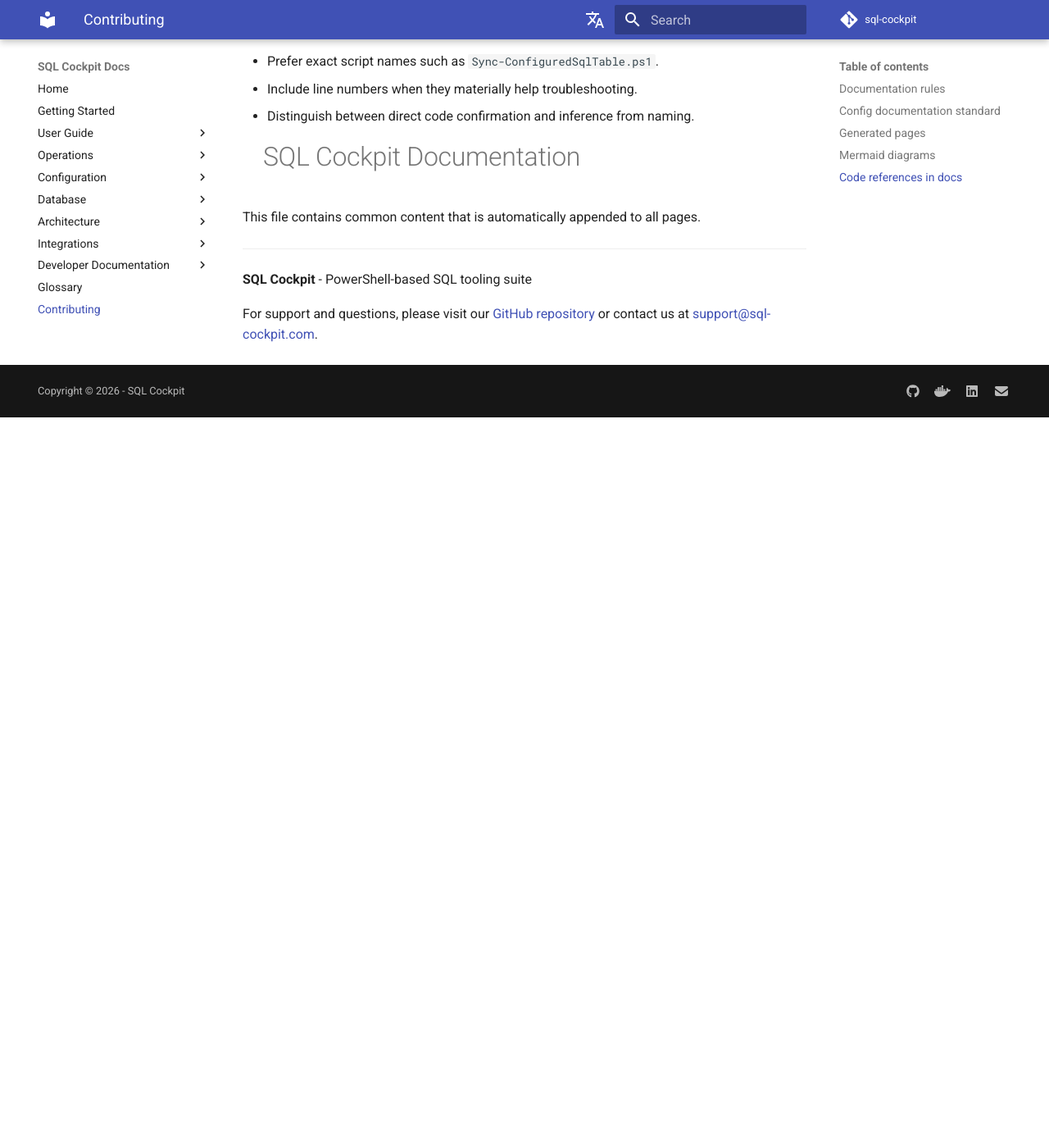
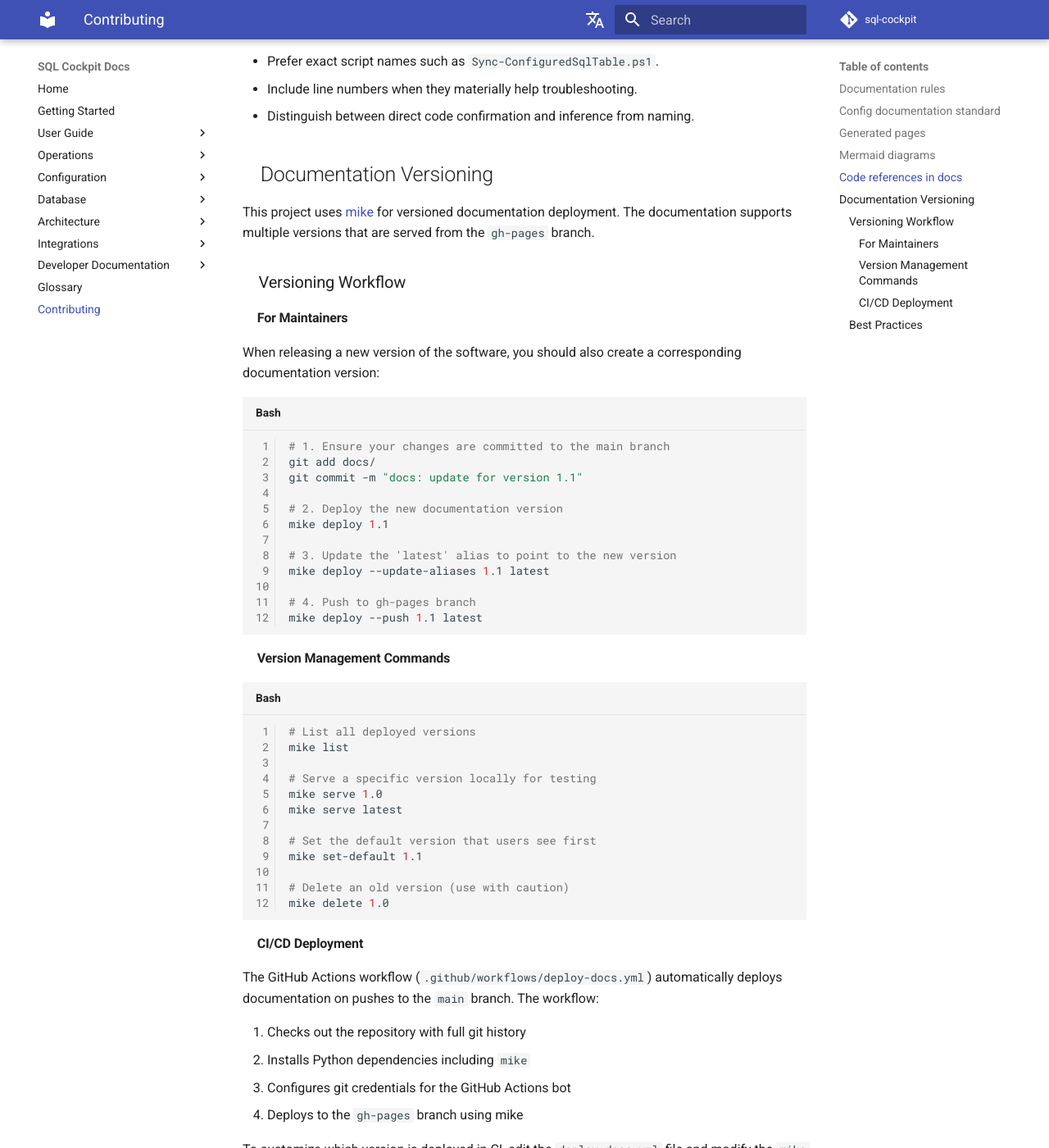
Before and after one commit to sql-cockpit/sql-cockpit-docs-source, an MkDocs documentation site: the page built from docs/CONTRIBUTING.md, in a window 1280 px wide and 1400 px high, scrolled down 1576 px. Shown: the whole window at 82% size. Built offline with MkDocs 1.6.1 and Material for MkDocs 9.7.7, drawn with Linux system fonts in a browser that asks for light colours; comment, search, counter and statistics services are not loaded; the version menu is left out; before the commit the page ends 2085 px from its top, so only the background shows below that; some of the changed text lies outside the part shown.

Commit message:
Add documentation versioning guide and update README and contributing guides
- Added VERSIONING.md with comprehensive mike documentation versioning guide covering setup, local development, CI/CD integration, and best practices
- Updated README.md with documentation versioning section explaining mike usage and version management commands
- Enhanced CONTRIBUTING.md with detailed documentation versioning workflow for maintainers and CI/CD deployment information
- Modified mkdocs.yml to enable mike plugin for versioning support with version selector configuration
- Updated deploy-docs.yml workflow to use mike for automated documentation deployment
- Expanded .gitignore with comprehensive ignore patterns for various file types and temporary files
- Updated docs/index.md to include link to versioning guide in documentation sections

The changes provide complete documentation versioning capabilities using mike with proper integration into the development workflow and automated deployment processes.

````diff
--- a/docs/CONTRIBUTING.md
+++ b/docs/CONTRIBUTING.md
@@ -51,3 +51,65 @@
 - Prefer exact script names such as `Sync-ConfiguredSqlTable.ps1`.
 - Include line numbers when they materially help troubleshooting.
 - Distinguish between direct code confirmation and inference from naming.
+
+## Documentation Versioning
+
+This project uses [mike](https://github.com/jimporter/mike) for versioned documentation deployment. The documentation supports multiple versions that are served from the `gh-pages` branch.
+
+### Versioning Workflow
+
+#### For Maintainers
+
+When releasing a new version of the software, you should also create a corresponding documentation version:
+
+```bash
+# 1. Ensure your changes are committed to the main branch
+git add docs/
+git commit -m "docs: update for version 1.1"
+
+# 2. Deploy the new documentation version
+mike deploy 1.1
+
+# 3. Update the 'latest' alias to point to the new version
+mike deploy --update-aliases 1.1 latest
+
+# 4. Push to gh-pages branch
+mike deploy --push 1.1 latest
+```
+
+#### Version Management Commands
+
+```bash
+# List all deployed versions
+mike list
+
+# Serve a specific version locally for testing
+mike serve 1.0
+mike serve latest
+
+# Set the default version that users see first
+mike set-default 1.1
+
+# Delete an old version (use with caution)
+mike delete 1.0
+```
+
+#### CI/CD Deployment
+
+The GitHub Actions workflow (`.github/workflows/deploy-docs.yml`) automatically deploys documentation on pushes to the `main` branch. The workflow:
+
+1. Checks out the repository with full git history
+2. Installs Python dependencies including `mike`
+3. Configures git credentials for the GitHub Actions bot
+4. Deploys to the `gh-pages` branch using mike
+
+To customize which version is deployed in CI, edit the `deploy-docs.yml` file and modify the `mike deploy` command arguments.
+
+### Best Practices
+
+- **Semantic Versioning**: Use semantic versioning for documentation versions (e.g., `1.0`, `1.1`, `2.0`)
+- **Latest Alias**: Always keep the `latest` alias pointing to the most recent stable version
+- **Backwards Compatibility**: When making breaking changes to documentation structure, consider maintaining older versions for reference
+- **Testing**: Always test new versions locally with `mike serve <version>` before deploying
+
+For more information, see the [mike documentation](https://github.com/jimporter/mike#readme).
--- a/mkdocs.yml
+++ b/mkdocs.yml
@@ -109,6 +109,7 @@
     - Overview: developer/index.md
     - System Map: developer/system-map.md
     - Local Development: developer/local-development.md
+    - Versioning: VERSIONING.md
   - Glossary: glossary.md
   - Contributing: CONTRIBUTING.md
 
@@ -154,14 +155,20 @@
       caption_position: bottom
       background: white
       shadow: true
-  # Versioning support (requires mike to be installed separately)
-  # Run: pip install mike
-  # Then use: mike deploy --push 1.0 latest
-  # - version:
-  #     provider: mike
+  # Versioning support with mike
+  - mike:
+      alias_type: copy
+      redirect_template: null
+      canonical_version: latest
+      version_selector: true
+      css_dir: css
+      javascript_dir: js
 
 # Customization
 extra:
+  # Version selector for mike (must be under extra)
+  version:
+    provider: mike
   # Social links in footer
   social:
     - icon: fontawesome/brands/github
````
Also changed, not shown: README.md (added, +105 -0 lines), docs/VERSIONING.md (added, +178 -0 lines), docs/blog/index.md (added, +1 -0 lines), docs/index.md (+1 -0 lines), 2 other files.
